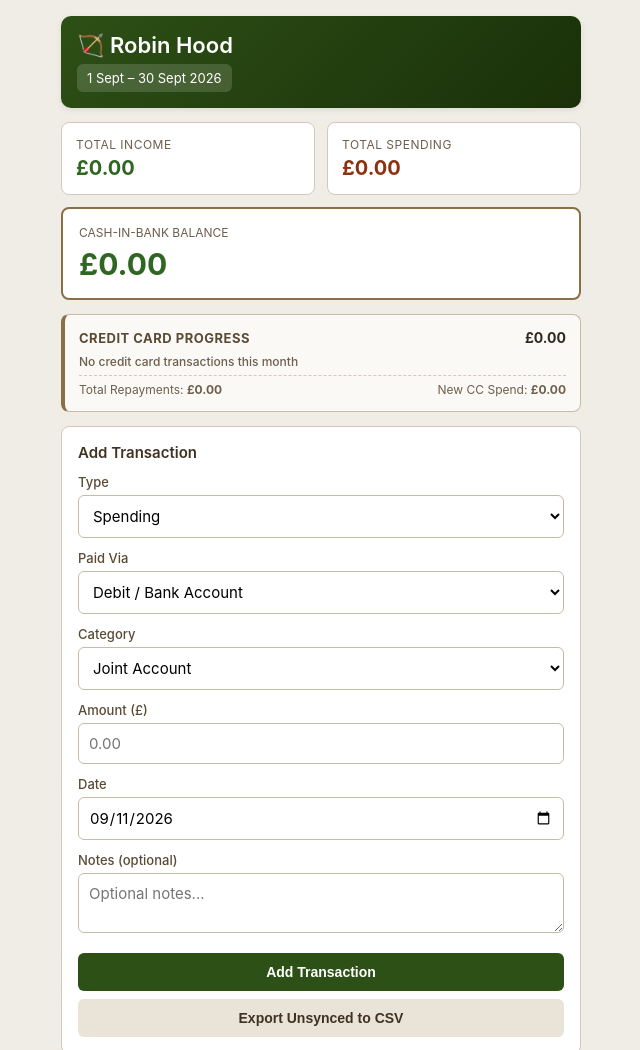
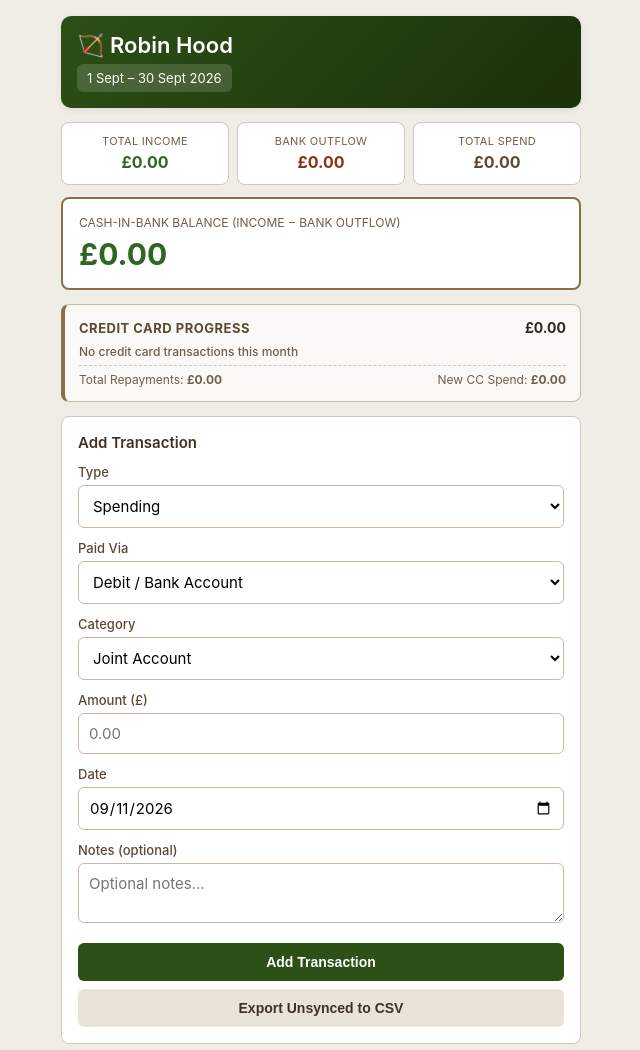
Before and after one commit to andrewnewson/robin-hood, a plain HTML site: page index.html in a window 1280 px wide. Shown: the top 1050 px of the page, without its empty margins (319-959 px from the left). Drawn offline with Linux system fonts and the light colour scheme.

Commit message:
Revise summary layout and update card labels

```diff
--- a/index.html
+++ b/index.html
@@ -49,30 +49,34 @@
             display: inline-block;
         }
 
+        /* 3-Column Summary Layout */
         .summary {
             display: grid;
-            grid-template-columns: 1fr 1fr;
-            gap: 12px;
+            grid-template-columns: 1fr 1fr 1fr;
+            gap: 8px;
             margin-bottom: 12px;
         }
 
         .stat-card {
             background: white;
-            padding: 14px;
+            padding: 12px 8px;
             border-radius: 8px;
             border: 1px solid #d4c8ba;
+            text-align: center;
         }
 
         .stat-label {
-            font-size: 12px;
+            font-size: 11px;
             color: #6e5e4d;
             margin-bottom: 4px;
             text-transform: uppercase;
-            letter-spacing: 0.5px;
+            letter-spacing: 0.3px;
+            line-height: 1.2;
         }
-        .stat-value { font-size: 20px; font-weight: 700; }
+        .stat-value { font-size: 16px; font-weight: 700; }
         .stat-value.positive { color: #2e6622; }
         .stat-value.negative { color: #8a3311; }
+        .stat-value.neutral { color: #5a4a34; }
 
         .balance-card {
             background: #ffffff;
@@ -369,19 +373,24 @@
             <div class="month-range" id="monthRange">Loading...</div>
         </header>
 
+        <!-- Updated 3-stat summary row -->
         <div class="summary">
             <div class="stat-card">
                 <div class="stat-label">Total Income</div>
                 <div class="stat-value positive" id="totalIncome">£0.00</div>
             </div>
             <div class="stat-card">
-                <div class="stat-label">Total Spending</div>
-                <div class="stat-value negative" id="totalSpending">£0.00</div>
+                <div class="stat-label">Bank Outflow</div>
+                <div class="stat-value negative" id="bankSpending">£0.00</div>
+            </div>
+            <div class="stat-card">
+                <div class="stat-label">Total Spend</div>
+                <div class="stat-value neutral" id="totalSpending">£0.00</div>
             </div>
         </div>
 
         <div class="balance-card">
-            <div class="balance-label">Cash-in-Bank Balance</div>
+            <div class="balance-label">Cash-in-Bank Balance (Income − Bank Outflow)</div>
             <div class="balance-value positive" id="balanceValue">£0.00</div>
         </div>
 
@@ -546,7 +555,6 @@
             const method = document.getElementById('paymentMethod').value;
             const categorySelect = document.getElementById('category');
 
-            // Cannot make debt payments using the credit card itself
             if (method === 'cc' && (categorySelect.value === 'Credit Card Repayment' || categorySelect.value === 'Other Debt / Loans')) {
                 categorySelect.value = 'Supermarket';
             }
@@ -582,12 +590,12 @@
 
                         const isCC = t.paymentMethod === 'cc';
 
-                        // Bank cash flow
+                        // Bank account outflow
                         if (!isCC) {
                             bankSpending += t.amount;
                         }
 
-                        // Isolated Credit Card Progress
+                        // Isolated credit card progress
                         if (t.category === 'Credit Card Repayment') {
                             ccRepayments += t.amount;
                         } else if (isCC) {
@@ -598,14 +606,17 @@
 
                 const cashBalance = income - bankSpending;
 
+                // Update 3-metric summary
                 document.getElementById('totalIncome').textContent = `£${income.toFixed(2)}`;
+                document.getElementById('bankSpending').textContent = `£${bankSpending.toFixed(2)}`;
                 document.getElementById('totalSpending').textContent = `£${totalSpending.toFixed(2)}`;
 
+                // Cash-in-Bank Balance card
                 const balanceEl = document.getElementById('balanceValue');
                 balanceEl.textContent = `£${Math.abs(cashBalance).toFixed(2)}`;
                 balanceEl.className = `balance-value ${cashBalance >= 0 ? 'positive' : 'negative'}`;
 
-                // Render Credit Card Tracker
+                // Update Credit Card Progress Card
                 const ccNet = ccRepayments - ccPurchases;
                 const ccProgressEl = document.getElementById('ccProgress');
                 const ccStatusEl = document.getElementById('ccStatus');
```
